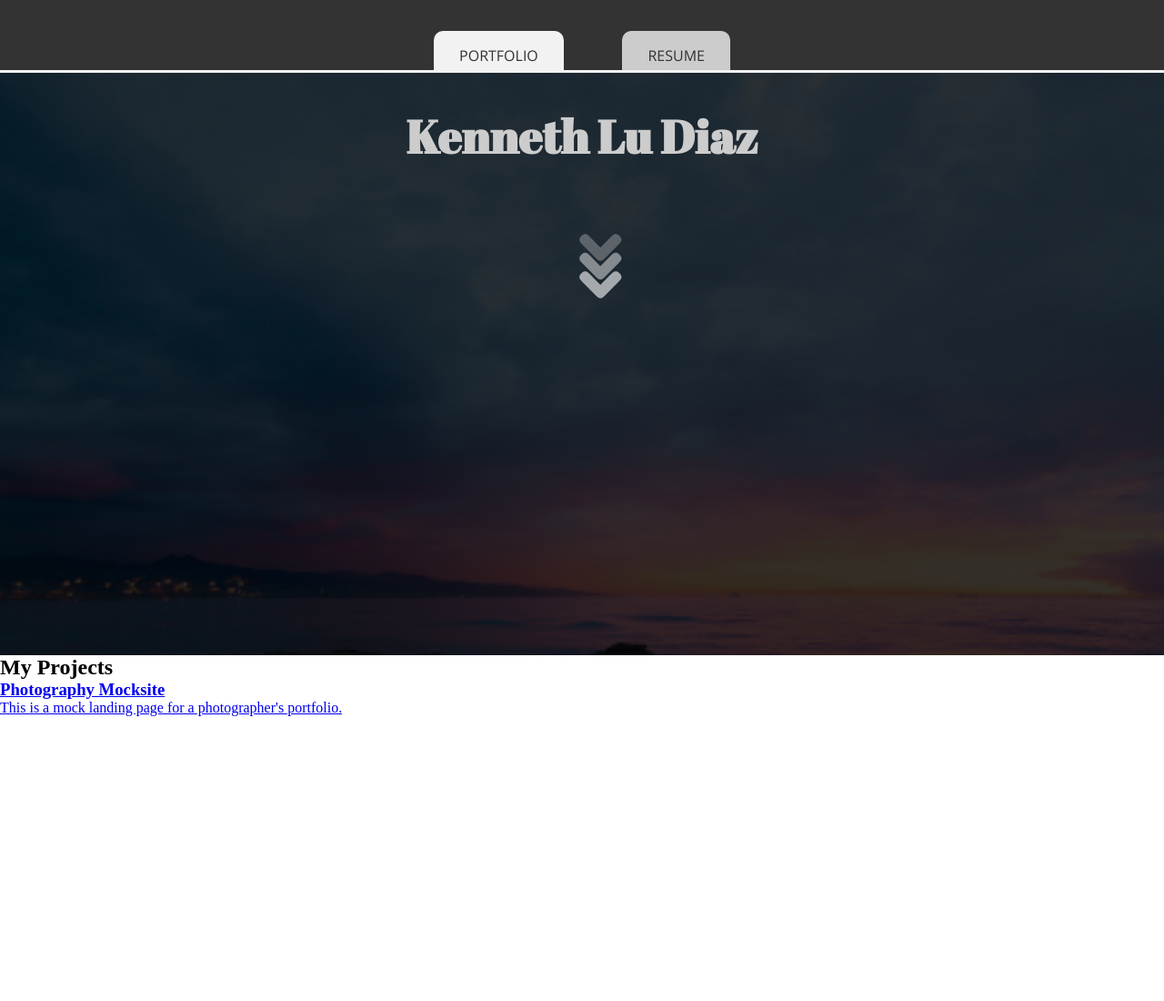
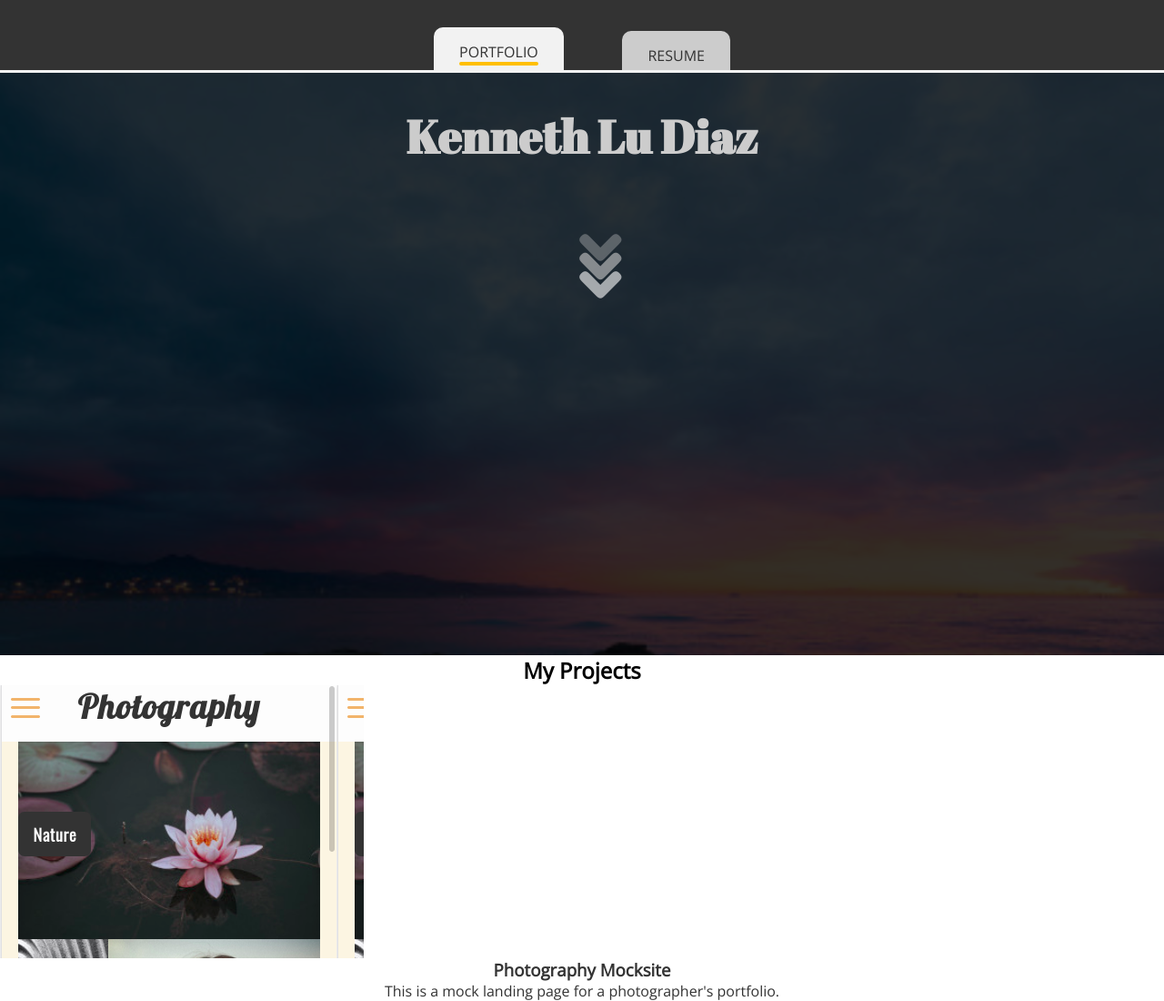
Before and after one commit to Kenludiaz/Portfolio, a plain HTML site: page index.html in a window 1280 px wide. Shown: the whole page at 91% size. Before the commit the page ends 800 px from the top, so only its background shows below. Drawn offline with nearby package versions, Linux system fonts and the light colour scheme.

Commit message:
Added portfolio image

```diff
--- a/index.html
+++ b/index.html
@@ -27,11 +27,11 @@
 <header class="header">
     <nav class="nav">
         <ul class="nav-list">
-            <li class="nav-item">
+            <li class="nav-item portfolio-link">
                 <a class="nav-link" href="#">Portfolio</a>
             </li>
             <li class="nav-item">
-                <a class="nav-link" href="Kenneth-Lu-Diaz-RESUME.pdf" target="_blank">Resume</a>
+                <a class="nav-link resume-link" href="Kenneth-Lu-Diaz-RESUME.pdf" target="_blank">Resume</a>
             </li>
 
             <!-- <li class="external-item">
@@ -53,13 +53,13 @@
             </section>
         </div>
         <div class="portfolio">
-            <h2 class="projects">
+            <h2 class="portfolio-title">
                 My Projects
             </h2>
             <a class="project-container" target="_blank" href="photographyMocksite/index.html">
-                <div class="portfolio-image"></div>
-                <h3 class="portfolio-title">Photography Mocksite</h3>
-                <p class="portfolio-description">This is a mock landing page for a photographer's portfolio.</p>
+                <div class="project-image"></div>
+                <h3 class="project-title">Photography Mocksite</h3>
+                <p class="project-description">This is a mock landing page for a photographer's portfolio.</p>
             </a>
         </div>
     </main>
--- a/styles/main.scss
+++ b/styles/main.scss
@@ -18,13 +18,31 @@
     margin: 0;
     box-sizing: border-box;
 }
+body {
+    @include Open-Sans();
+}
 $off-white: #CCC;
 $white: #F2F2f2;
 $black: #333;
+$azure-blue: #0080FF;
+$amber: #FFBF00;
+
 // @@@Nav
+@mixin selected {
+    &::after {
+        content: "";
+        display: block;
+        height: 4px;
+        background-color: $amber;
+        border-radius: 3px;
+    }
+}
+@mixin unselected {
+    background-color: $off-white;
+}
 .header {
     .nav {
-        color: white;
+        color: $white;
         .nav-list {
             list-style-type: none;
             display: flex;
@@ -45,9 +63,12 @@ $black: #333;
                     text-transform: uppercase;
                 }
             }
-            .nav-item + .nav-item {
+            .nav-item + .nav-item { //selects second child
                 margin-left: 5vw;
-                background-color: $off-white;
+                @include unselected();
+            }
+            .portfolio-link {
+                @include selected();
             }
             // .external-link {
             //     color: $white;
@@ -108,7 +129,18 @@ $black: #333;
         }
 
     }
+}
 
-
-
+// @@@Projects
+.portfolio {
+    text-align: center;
+    .project-container {
+        .project-image {
+            background-image: url(/images/Photography-Mocksite-Kenneth-Lu-Diaz.png);
+            max-width: 400px;
+            height: 300px;
+        }
+        color: $black;
+        text-decoration: none;
+    }
 }
```
Also changed, not shown: images/Photography-Mocksite-Kenneth-Lu-Diaz.png (added), styles/main.css, 1 other file.
